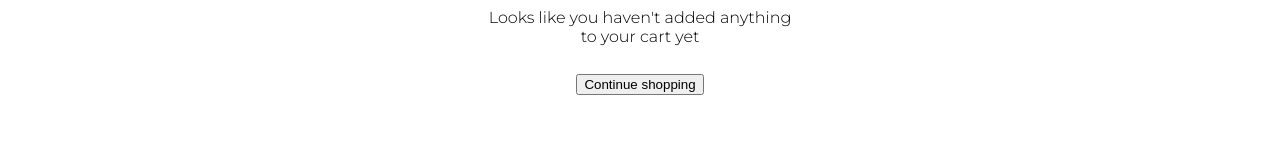
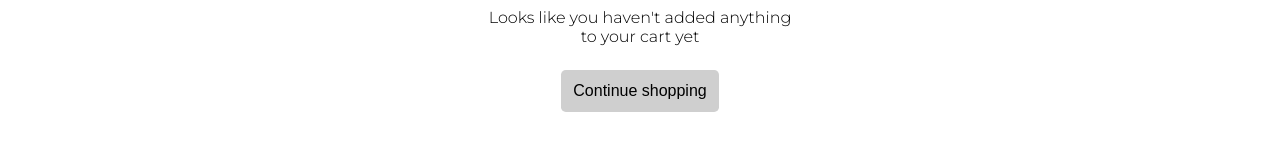
Before and after one commit to Jihyunnk/moonberry, a React (Create React App) app in the folder frontend/: page /cart in a window 1280 px wide. Shown: the part 515-666 px from the top of the page. Built offline with nearby package versions, Linux system fonts and the light colour scheme.

Commit message:
styled shop button

```diff
--- a/frontend/src/index.css
+++ b/frontend/src/index.css
@@ -196,13 +196,18 @@ button.primary {
   width: 100%;
 }
 
-button.remove {
+button.remove,
+button.shop {
   cursor: pointer;
   border-radius: 0.3rem;
   font-size: 1rem;
   padding: 0.75rem;
   background-color: #f4d0a56b;
   border: none;
+}
+
+button.shop {
+  background-color: #cfcfcf;
 }
 
 /********************** Home **********************/
```
